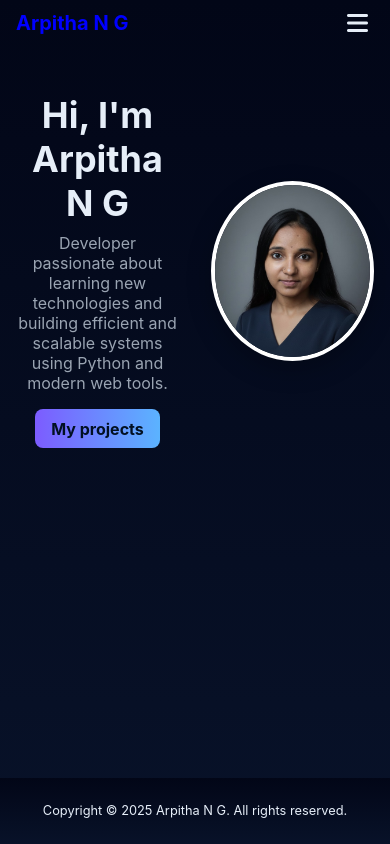
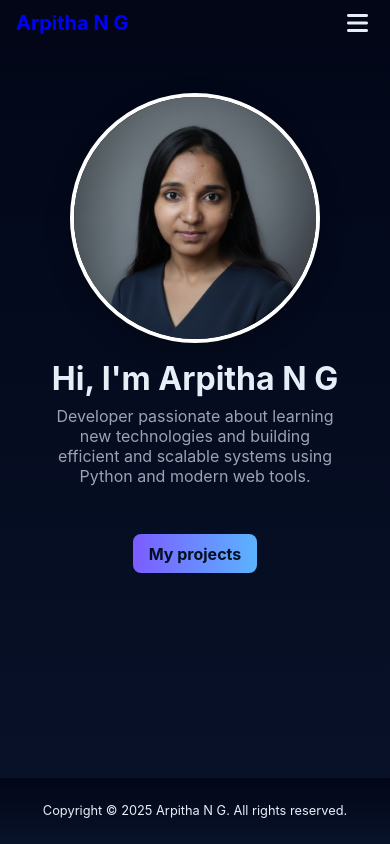
Before and after one commit to Arpitha4/portfolio_django, a Django app: page / in a window 390 px wide. Run offline with Django 4.2, Linux system fonts and the light colour scheme.

Commit message:
update styles.css

```diff
--- a/portfolio/static/portfolio/css/styles.css
+++ b/portfolio/static/portfolio/css/styles.css
@@ -9,6 +9,8 @@
 /* ---------- Reset & Layout ---------- */
 * {
   box-sizing: border-box;
+  scrollbar-width: thin;
+  scrollbar-color: #64748b #0f172a;
 }
 
 html,
@@ -279,17 +281,35 @@ body {
 }
 
 @media (max-width: 768px) {
-  .hero-inner {
+  .hero .container.hero-inner {
     display: flex;
     flex-direction: column;
     align-items: center;
     text-align: center;
-    gap: 1.25rem;
+    gap: 1rem;
+  }
+
+  .hero .hero-image {
+    order: 1;
+  }
+
+  .hero .container.hero-inner > div:not(.hero-image) {
+    order: 2;
   }
 
   .profile-photo {
-    width: 180px;
-    height: 180px;
+    width: 250px;
+    height: 250px;
+    border-radius: 50%;
+  }
+
+  .hero h1 {
+    font-size: 2rem;
+  }
+
+  .hero p {
+    max-width: 80%;
+    margin: 0 auto 3rem;
   }
 
   .social-icon {
```
